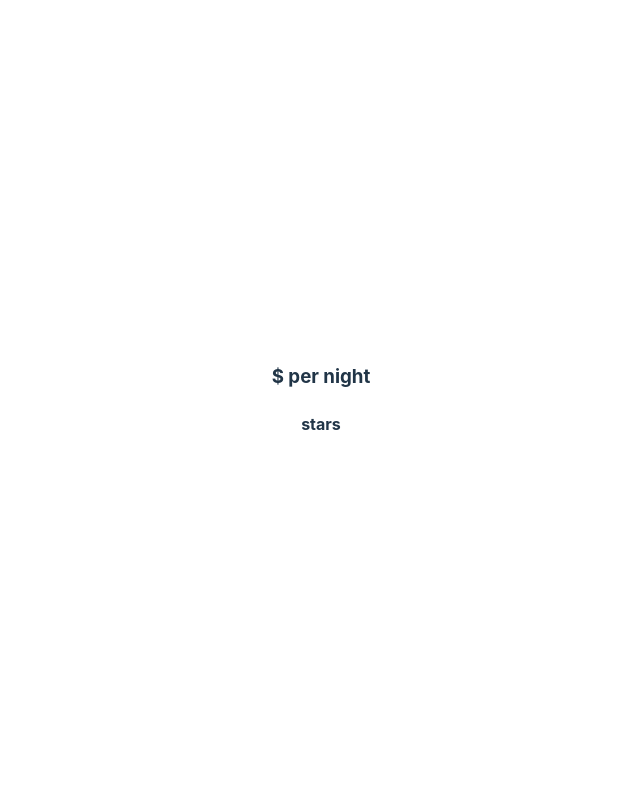
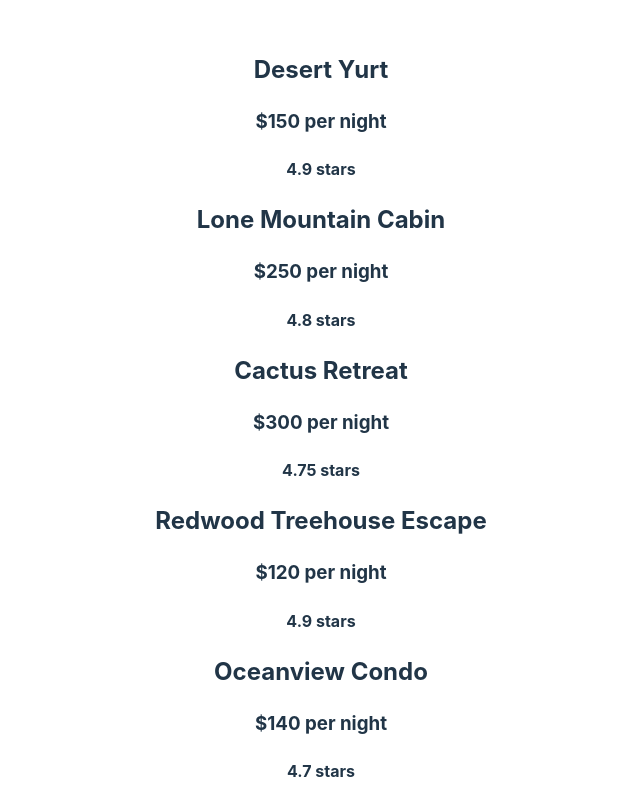
Before and after one commit to yisusworldwide/my-react-apps, a React (Vite) app: page / in a window 1280 px wide. Shown: the top 800 px of the page, without its empty margins (319-959 px from the left). Built offline with nearby package versions, Linux system fonts and the light colour scheme.

Commit message:
PropertyList component created and working

```diff
--- a/src/App.jsx
+++ b/src/App.jsx
@@ -1,8 +1,8 @@
 import './App.css';
 
 //import ColorBoxGrid from './ColorBoxGrid';
-import Property from "./Property.jsx";
-//import PropertyList from "./PropertyList";
+//import Property from "./Property.jsx";
+import PropertyList from "./PropertyList.jsx";
 
 const properties = [
   { id: 129031, name: "Desert Yurt", rating: 4.9, price: 150 },
@@ -39,7 +39,7 @@ function App() {
     <>
 
       <div>
-        <Property />
+        <PropertyList properties={properties} />
       </div>
 
     </>
--- a/src/PropertyList.jsx
+++ b/src/PropertyList.jsx
@@ -1,6 +1,12 @@
 import Property from "./Property";
-import PropertyList from "./PropertyList.css";
+import "./PropertyList.css";
 
-export default function PropertyList(){
-
+export default function PropertyList({properties}){
+    return (
+        <div className = "PropertyList">
+            {properties.map((p) => {
+                return <Property {...p} />
+            })}
+        </div>
+    );
 }
```
